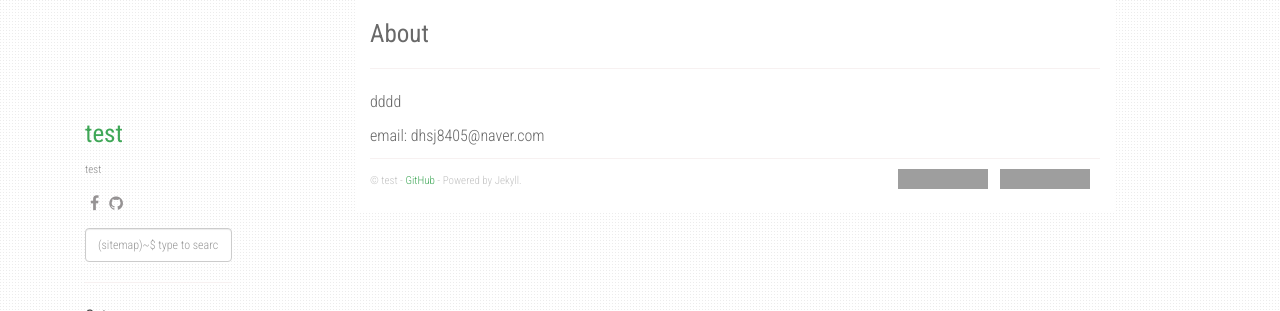
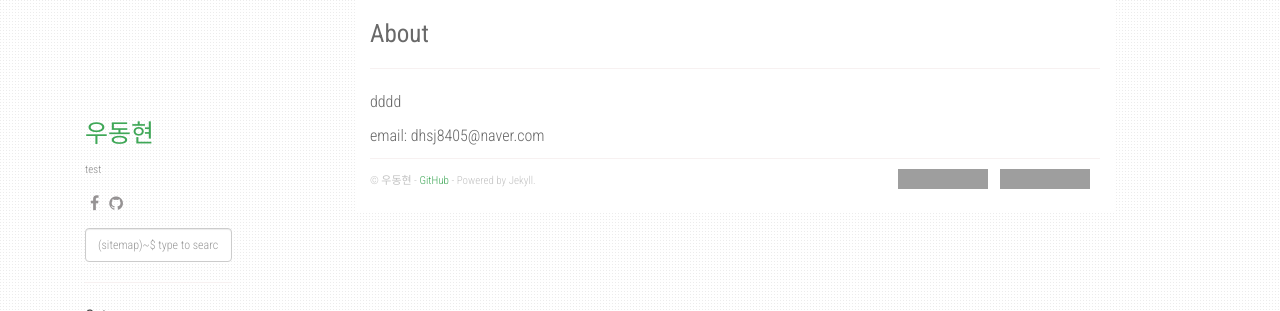
Before and after one commit to dhsj8405/dhsj8405.github.io, a Jekyll site: the page built from about.md, in a window 1280 px wide. Shown: the top 311 px of the page. Built offline with Jekyll 4.4.1, drawn with Linux system fonts in a browser that asks for light colours; nearby versions of some CDN libraries; grey boxes are pictures that could not be loaded.

Commit message:
한글 test

```diff
--- a/_config.yml
+++ b/_config.yml
@@ -1,7 +1,7 @@
 encoding: utf-8
 title: Stack Problems
 description: My Personal Stack Problems
-author: test
+author: 우동현
 github: https://github.com/dhsj8405
 about: test
 disqus_shortname: stackproblems
```
